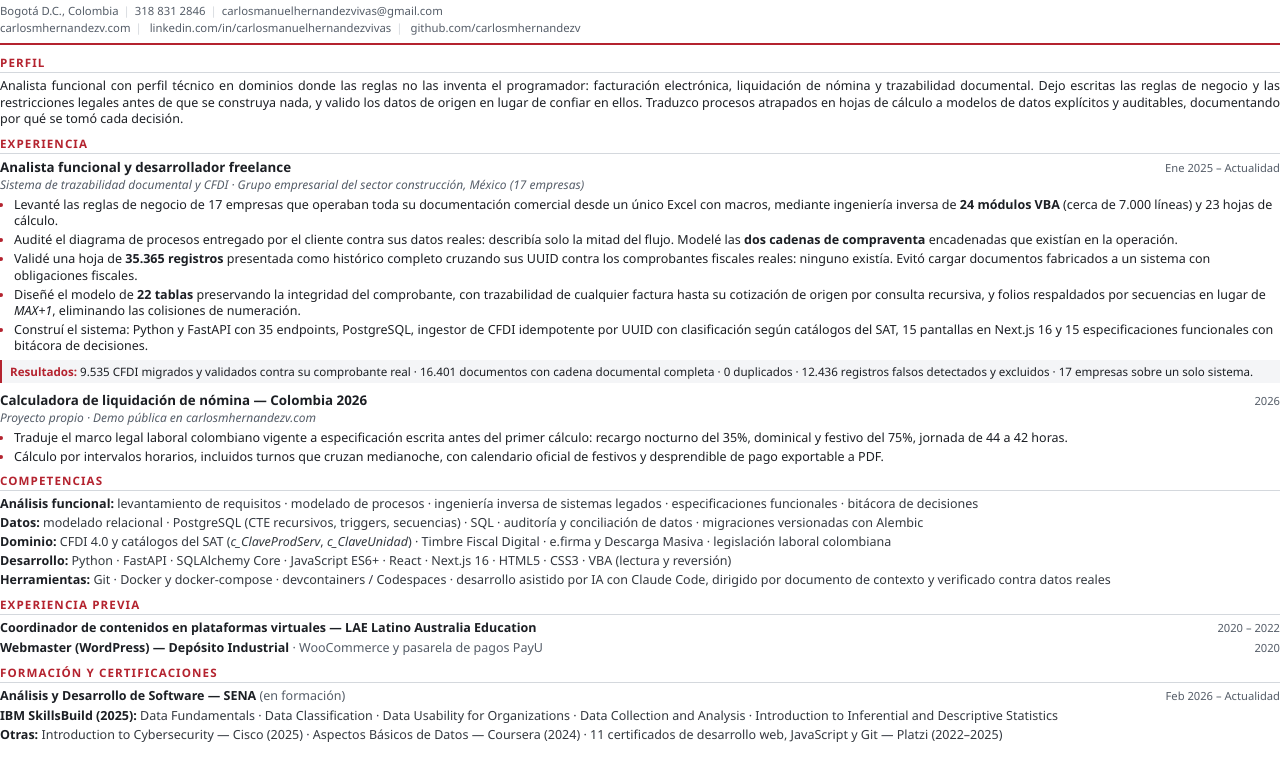
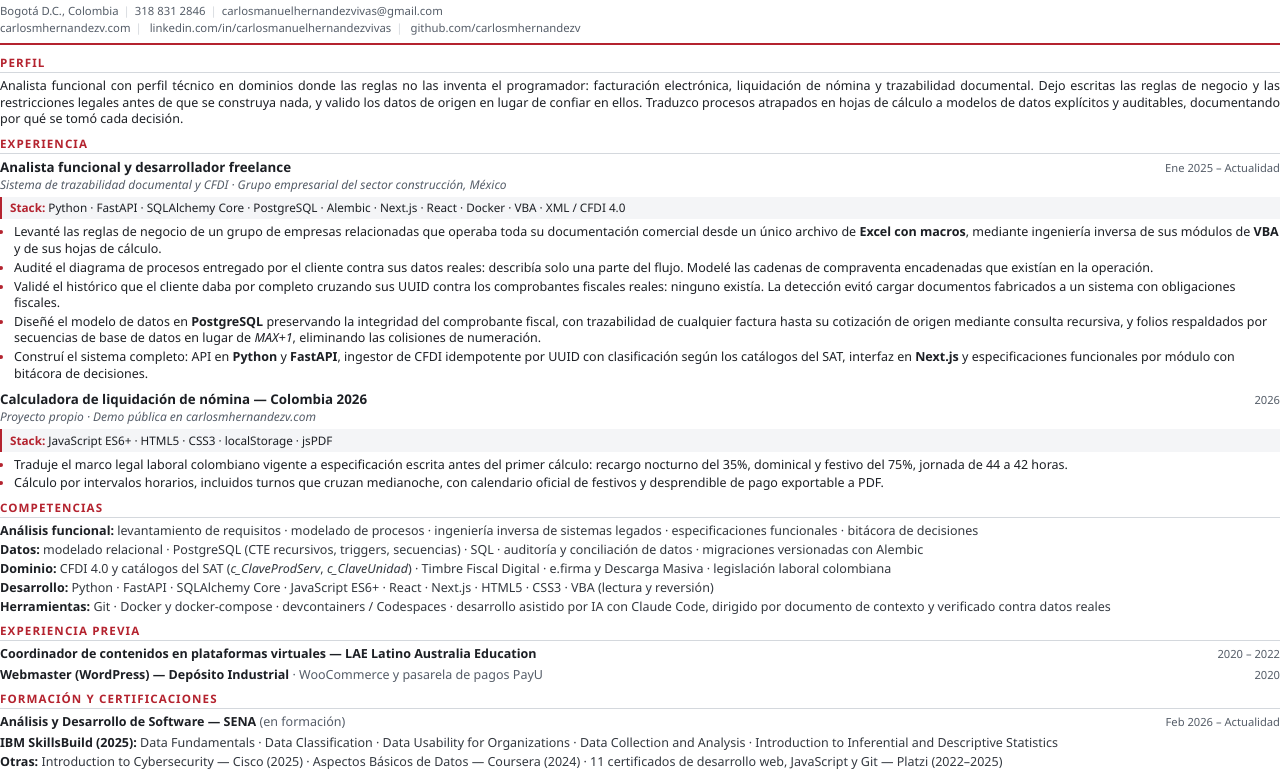
Before and after one commit to carlosmhernandezv/MiPaginaWeb, a plain HTML site: page docs/cv.html in a window 1280 px wide. Shown: the part 54-824 px from the top of the page. Before the commit the page ends 800 px from the top, so only its background shows below. Drawn offline with Linux system fonts and the light colour scheme.

Commit message:
Sustituye las cifras del CV por las herramientas usadas
Las metricas de volumen (modulos VBA, registros, tablas, endpoints,
pantallas, empresas, CFDI migrados) se retiran del cuerpo del CV. El texto
mantiene el que y el como del trabajo, y la negrita, que antes resaltaba
cantidades, pasa a resaltar las herramientas: Excel con macros, VBA,
PostgreSQL, Python, FastAPI y Next.js.

Cada puesto gana una linea de stack bajo el cargo, con filete y fondo para
que sea el primer elemento que salta a la vista dentro de la entrada. Va
ahi y no al final porque los filtros ATS asocian las herramientas al
puesto concreto, no a una lista suelta al cierre del documento.

El bloque de Resultados desaparece: sin cifras se quedaba en afirmaciones
genericas y ocupaba tres lineas. Su espacio paga las dos lineas de stack.

Se conservan los porcentajes de la nomina (35%, 75%, 44 a 42 horas): no
miden el trabajo, describen el marco legal del dominio.

Co-Authored-By: Claude Opus 5 <noreply@anthropic.com>

```diff
--- a/docs/cv.html
+++ b/docs/cv.html
@@ -157,15 +157,20 @@
             font-weight: 700;
         }
 
-        .resultados {
-            margin: 5px 0 0;
-            padding: 4px 8px;
+        /* ---------- Stack por puesto ----------
+           Va inmediatamente bajo el cargo, no al final: los reclutadores y
+           los filtros ATS asocian las herramientas al puesto concreto. El
+           fondo y el filete lo convierten en el primer elemento que salta a
+           la vista dentro de la entrada. */
+        .stack {
+            margin: 0 0 5px;
+            padding: 3.5px 8px;
             background: #f4f5f7;
             border-left: 2.5px solid var(--acento);
-            font-size: 8.7pt;
+            font-size: 8.8pt;
         }
 
-        .resultados strong {
+        .stack b {
             color: var(--acento);
         }
 
@@ -243,30 +248,29 @@
                 <span class="fecha">Ene 2025 – Actualidad</span>
             </div>
             <p class="org">Sistema de trazabilidad documental y CFDI · Grupo empresarial del sector construcción,
-                México (17 empresas)</p>
+                México</p>
+            <p class="stack"><b>Stack:</b> Python · FastAPI · SQLAlchemy Core · PostgreSQL · Alembic · Next.js ·
+                React · Docker · VBA · XML / CFDI 4.0</p>
             <ul>
-                <li>Levanté las reglas de negocio de 17 empresas que operaban toda su documentación comercial desde un
-                    único Excel con macros, mediante ingeniería inversa de <span class="cifra">24 módulos VBA</span>
-                    (cerca de 7.000 líneas) y 23 hojas de cálculo.</li>
-                <li>Audité el diagrama de procesos entregado por el cliente contra sus datos reales: describía solo la
-                    mitad del flujo. Modelé las <span class="cifra">dos cadenas de compraventa</span> encadenadas que
-                    existían en la operación.</li>
-                <li>Validé una hoja de <span class="cifra">35.365 registros</span> presentada como histórico completo
-                    cruzando sus UUID contra los comprobantes fiscales reales: ninguno existía. Evitó cargar documentos
-                    fabricados a un sistema con obligaciones fiscales.</li>
-                <li>Diseñé el modelo de <span class="cifra">22 tablas</span> preservando la integridad del comprobante,
-                    con trazabilidad de cualquier factura hasta su cotización de origen por consulta recursiva, y
-                    folios respaldados por secuencias en lugar de <em>MAX+1</em>, eliminando las colisiones de
-                    numeración.</li>
-                <li>Construí el sistema: Python y FastAPI con 35 endpoints, PostgreSQL, ingestor de CFDI idempotente
-                    por UUID con clasificación según catálogos del SAT, 15 pantallas en Next.js 16 y 15
-                    especificaciones funcionales con bitácora de decisiones.</li>
+                <li>Levanté las reglas de negocio de un grupo de empresas relacionadas que operaba toda su
+                    documentación comercial desde un único archivo de <span class="cifra">Excel con macros</span>,
+                    mediante ingeniería inversa de sus módulos de <span class="cifra">VBA</span> y de sus hojas de
+                    cálculo.</li>
+                <li>Audité el diagrama de procesos entregado por el cliente contra sus datos reales: describía solo
+                    una parte del flujo. Modelé las cadenas de compraventa encadenadas que existían en la operación.
+                </li>
+                <li>Validé el histórico que el cliente daba por completo cruzando sus UUID contra los comprobantes
+                    fiscales reales: ninguno existía. La detección evitó cargar documentos fabricados a un sistema con
+                    obligaciones fiscales.</li>
+                <li>Diseñé el modelo de datos en <span class="cifra">PostgreSQL</span> preservando la integridad del
+                    comprobante fiscal, con trazabilidad de cualquier factura hasta su cotización de origen mediante
+                    consulta recursiva, y folios respaldados por secuencias de base de datos en lugar de
+                    <em>MAX+1</em>, eliminando las colisiones de numeración.</li>
+                <li>Construí el sistema completo: API en <span class="cifra">Python</span> y
+                    <span class="cifra">FastAPI</span>, ingestor de CFDI idempotente por UUID con clasificación según
+                    los catálogos del SAT, interfaz en <span class="cifra">Next.js</span> y especificaciones
+                    funcionales por módulo con bitácora de decisiones.</li>
             </ul>
-            <p class="resultados">
-                <strong>Resultados:</strong> 9.535 CFDI migrados y validados contra su comprobante real · 16.401
-                documentos con cadena documental completa · 0 duplicados · 12.436 registros falsos detectados y
-                excluidos · 17 empresas sobre un solo sistema.
-            </p>
         </div>
 
         <div class="puesto">
@@ -275,6 +279,7 @@
                 <span class="fecha">2026</span>
             </div>
             <p class="org">Proyecto propio · Demo pública en carlosmhernandezv.com</p>
+            <p class="stack"><b>Stack:</b> JavaScript ES6+ · HTML5 · CSS3 · localStorage · jsPDF</p>
             <ul>
                 <li>Traduje el marco legal laboral colombiano vigente a especificación escrita antes del primer
                     cálculo: recargo nocturno del 35%, dominical y festivo del 75%, jornada de 44 a 42 horas.</li>
@@ -293,7 +298,7 @@
                 y conciliación de datos · migraciones versionadas con Alembic</p>
             <p><b>Dominio:</b> CFDI 4.0 y catálogos del SAT (<em>c_ClaveProdServ</em>, <em>c_ClaveUnidad</em>) · Timbre
                 Fiscal Digital · e.firma y Descarga Masiva · legislación laboral colombiana</p>
-            <p><b>Desarrollo:</b> Python · FastAPI · SQLAlchemy Core · JavaScript ES6+ · React · Next.js 16 · HTML5 ·
+            <p><b>Desarrollo:</b> Python · FastAPI · SQLAlchemy Core · JavaScript ES6+ · React · Next.js · HTML5 ·
                 CSS3 · VBA (lectura y reversión)</p>
             <p><b>Herramientas:</b> Git · Docker y docker-compose · devcontainers / Codespaces · desarrollo asistido
                 por IA con Claude Code, dirigido por documento de contexto y verificado contra datos reales</p>
```
Also changed, not shown: 1 other file.
